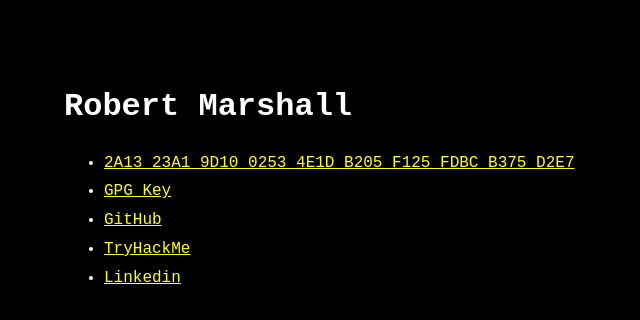
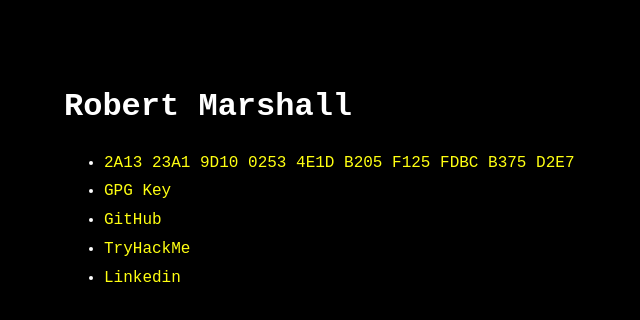
Before and after one commit to 0xF125FDBCB375D2E7/web, a plain HTML site: page index.html in a window 1280 px wide. Shown: the full height of the page, 256-896 px from the left. Drawn offline with Linux system fonts and the dark colour scheme.

Commit message:
text-decoration

```diff
--- a/assets/css/main.css
+++ b/assets/css/main.css
@@ -1,3 +1,3 @@
-body[a="dark"]{filter:invert(1)}body[a="dark"] img{filter:invert(1)}body[a="dark"] img.ioda{filter:invert(0)}@media (prefers-color-scheme: dark){body[a="auto"]{filter:invert(1)}body[a="auto"] img{filter:invert(1)}body[a="auto"] img.ioda{filter:invert(0)}}html,body{background:white}html{height:100%}body{color:black;font-family:monospace;font-size:16px;line-height:1.4;margin:0;min-height:100%;overflow-wrap:break-word}p{margin:1rem 0}li{margin:0.4rem 0}*:target{background:yellow}.w{max-width:640px;margin:0 auto;padding:4rem 2rem}
+body[a="dark"]{filter:invert(1)}body[a="dark"] img{filter:invert(1)}body[a="dark"] img.ioda{filter:invert(0)}@media (prefers-color-scheme: dark){body[a="auto"]{filter:invert(1)}body[a="auto"] img{filter:invert(1)}body[a="auto"] img.ioda{filter:invert(0)}}html,body{background:white}html{height:100%}body{color:black;font-family:monospace;font-size:16px;line-height:1.4;margin:0;min-height:100%;overflow-wrap:break-word}p{margin:1rem 0}li{margin:0.4rem 0}*:target{background:yellow}.w{max-width:640px;margin:0 auto;padding:4rem 2rem}a:link,a:visited,a:active{text-decoration:none}a:hover{text-decoration:underline}
 
 /*# sourceMappingURL=main.css.map */
--- a/index.html
+++ b/index.html
@@ -16,7 +16,7 @@
       <div class="w">
         <header>
   <h1>Robert Marshall</h1>
-</header><ul><li><a href="/cfcc799a8957be8d52a86839bedbdd20/fingerprint.txt">2A13 23A1 9D10 0253 4E1D  B205 F125 FDBC B375 D2E7</a></li><li><a href="/cfcc799a8957be8d52a86839bedbdd20/robertmarshallxyz.asc">GPG Key</a></li><li><a href="https://github.com/robertmarshallxyz" target="_blank">GitHub</a></li><li><a href="https://tryhackme.com/p/anketell" target="_blank">TryHackMe</a></li><li><a href="https://www.linkedin.com/in/robertmarshallxyz" target="_blank">Linkedin</a></li></ul>
+</header><ul><li><a href="/cfcc799a8957be8d52a86839bedbdd20/fingerprint.txt">2A13 23A1 9D10 0253 4E1D  B205 F125 FDBC B375 D2E7</a></li><li><a href="/cfcc799a8957be8d52a86839bedbdd20/robertmarshallxyz.asc">GPG Key</a></li><li><a href="https://github.com/0xF125FDBCB375D2E7" target="_blank">GitHub</a></li><li><a href="https://tryhackme.com/p/anketell" target="_blank">TryHackMe</a></li><li><a href="https://www.linkedin.com/in/robertmarshallxyz" target="_blank">Linkedin</a></li></ul>
 
       </div>
     </main>
```
Also changed, not shown: 1 other file.
